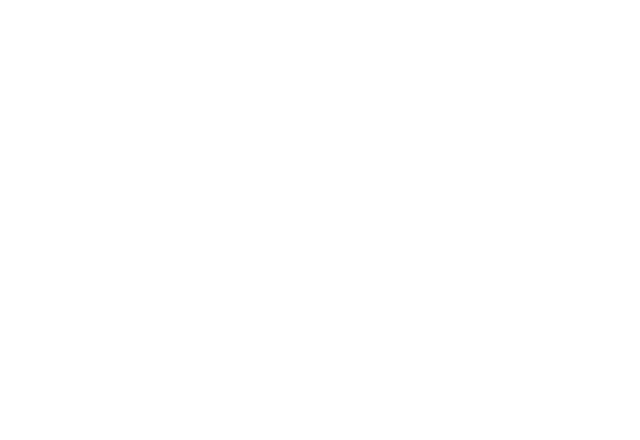
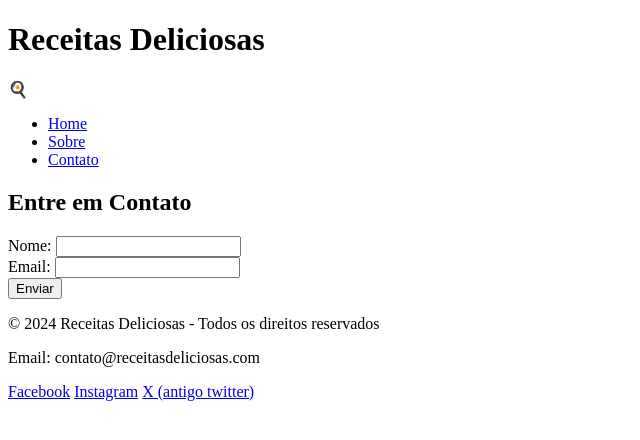
Before and after one commit to Gabrieldesanti-tech/Trabalho-Front-End-, a plain HTML site: page contato.html in a window 1280 px wide. Shown: the whole page, without its empty margins (0-640 px from the left). Drawn offline with Linux system fonts and the light colour scheme.

Commit message:
trabalho completo

```diff
--- a/contato.html
+++ b/contato.html
@@ -1,11 +1,50 @@
 <!DOCTYPE html>
-<html lang="en">
+<html lang="pt-br">
 <head>
     <meta charset="UTF-8">
     <meta name="viewport" content="width=device-width, initial-scale=1.0">
-    <title>Document</title>
+    <title>Contato</title>
 </head>
 <body>
-
+    <header>
+        <div>
+            <h1>Receitas Deliciosas</h1>
+            <p>🍳</p>
+        </div>
+        <nav>
+            <ul>
+                <li><a href="index.html">Home</a></li>
+                <li><a href="sobre.html">Sobre</a></li>
+                <li><a href="contato.html">Contato</a></li>
+            </ul>
+        </nav>
+    </header>
+    <main>
+        <h2>Entre em Contato</h2>
+        <form action="#" method="post">
+            <div>
+                <label for="nome">Nome:</label>
+                <input type="text" id="nome" name="nome" required>
+            </div>
+            <div>
+                <label for="email">Email:</label>
+                <input type="email" id="email" name="email" required>
+            </div>
+            <div>
+                <button type="submit">Enviar</button>
+            </div>
+        </form>
+    </main>
+    <footer>
+        <div>
+            <p>© 2024 Receitas Deliciosas - Todos os direitos reservados</p>
+            <p>Email: contato@receitasdeliciosas.com</p>
+        </div>
+        <div>
+            <a href="#">Facebook</a>
+            <a href="#">Instagram</a>
+            <a href="#">X (antigo twitter)</a>
+        </div>
+    </footer>
 </body>
 </html>
```
Also changed, not shown: index.html (+40 -3 lines), sobre.html (+24 -1 lines), gastronomia2.jpg (added), pngtree-a-boy-cooking-clipart-png-image_13354276.png (added).
